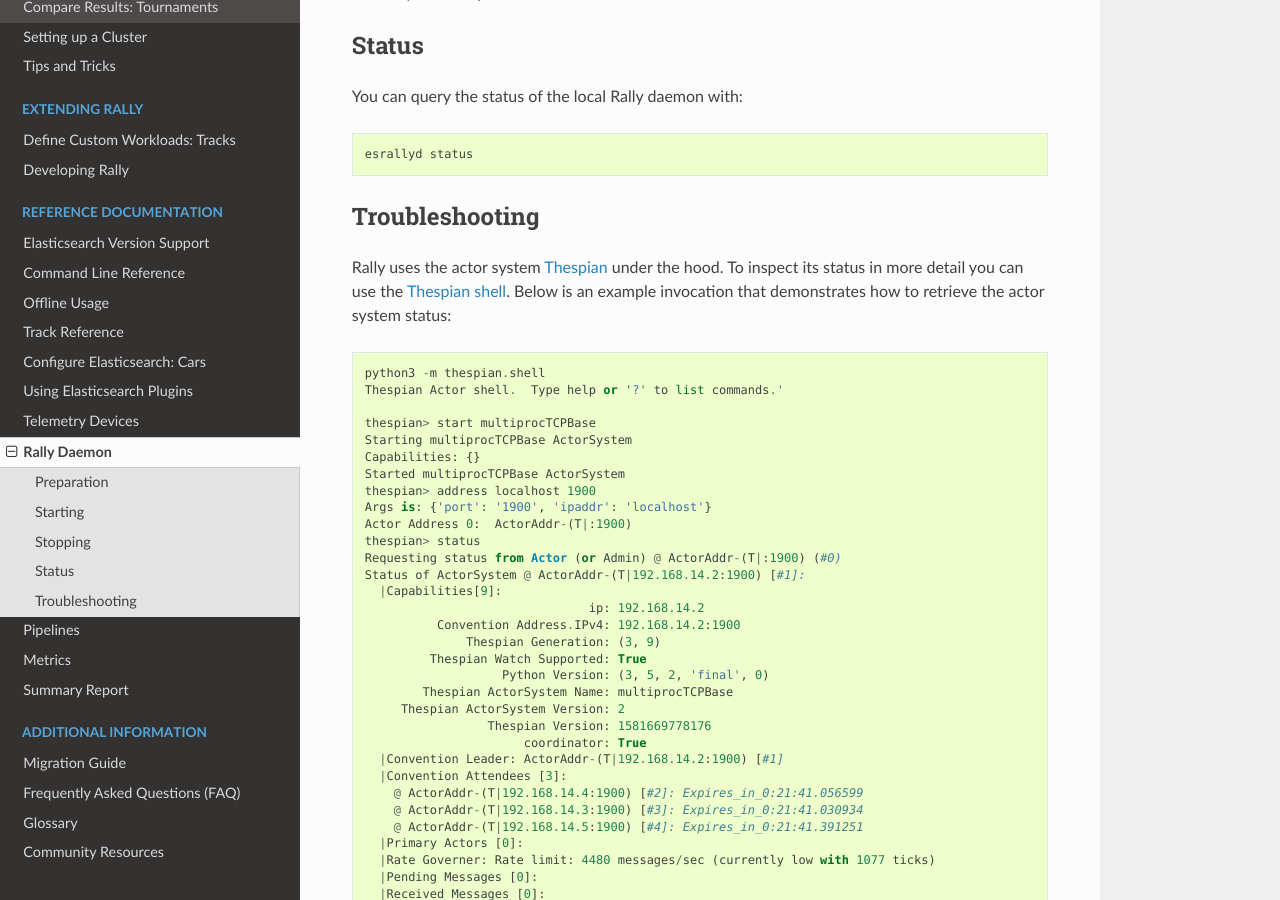
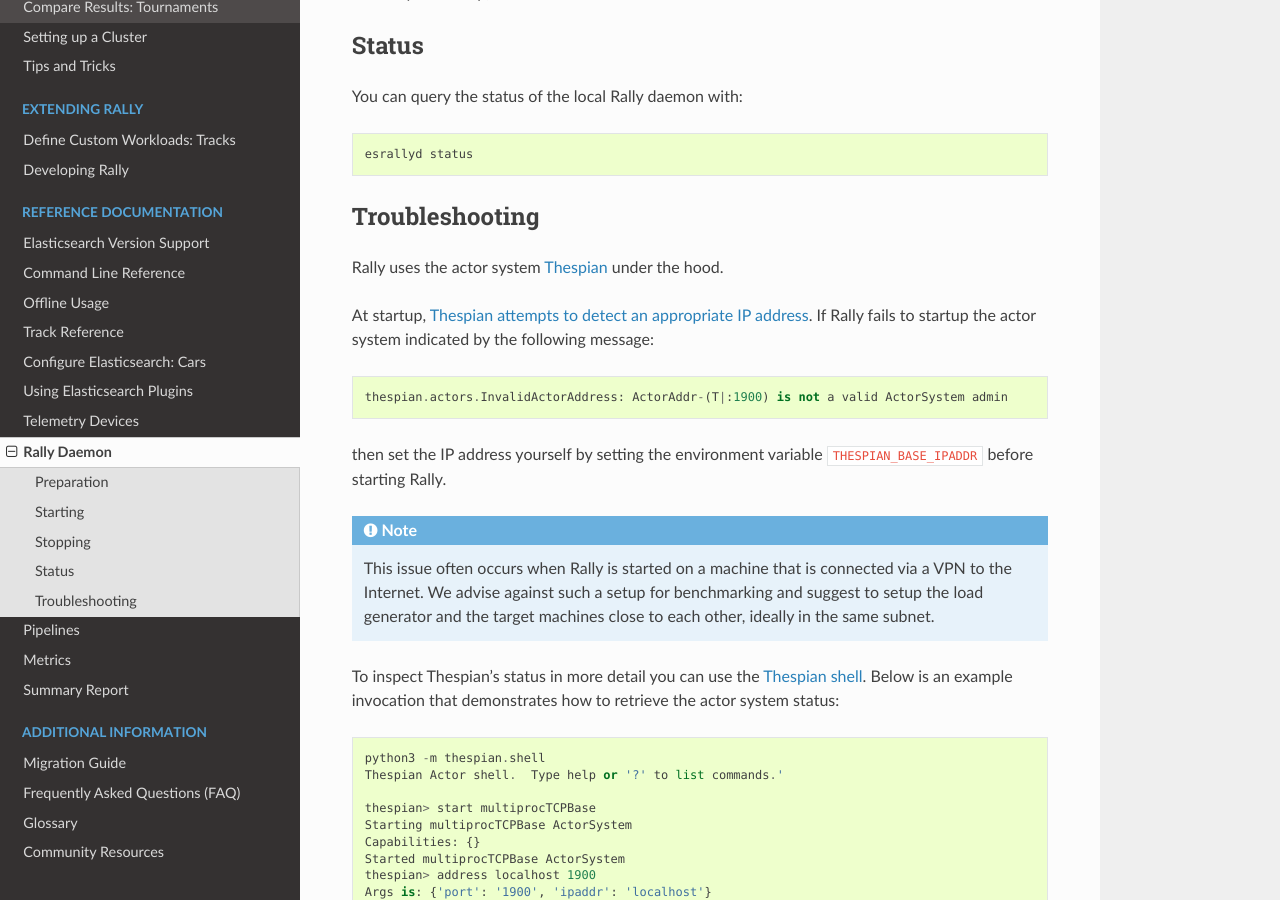
Before and after one commit to elastic/rally, a Sphinx documentation site: the page built from docs/rally_daemon.rst, in a window 1280 px wide and 900 px high, scrolled down 1660 px. Built offline with Sphinx 7.4.7 and the Read the Docs theme 2.0.0, drawn with Linux system fonts in a browser that asks for light colours.

Commit message:
Add network troubleshooting tips
With this commit we improve the documentation on network issues with the
Rally daemon and also add a warning to avoid benchmarking via a VPN.

```diff
--- a/docs/rally_daemon.rst
+++ b/docs/rally_daemon.rst
@@ -55,7 +55,20 @@
 Troubleshooting
 ---------------
 
-Rally uses the actor system `Thespian <https://github.com/kquick/Thespian>`_ under the hood. To inspect its status in more detail you can use the `Thespian shell <https://thespianpy.com/doc/in_depth.html#hH-058d8939-b973-4270-975b-3afd9c607176>`_. Below is an example invocation that demonstrates how to retrieve the actor system status::
+Rally uses the actor system `Thespian <https://github.com/kquick/Thespian>`_ under the hood.
+
+At startup, `Thespian attempts to detect an appropriate IP address <https://thespianpy.com/doc/using#hH-9d33a877-b4f0-4012-9510-442d81b0837c>`_. If Rally fails to startup the actor system indicated by the following message::
+
+    thespian.actors.InvalidActorAddress: ActorAddr-(T|:1900) is not a valid ActorSystem admin
+
+then set the IP address yourself by setting the environment variable ``THESPIAN_BASE_IPADDR`` before starting Rally.
+
+.. note::
+
+   This issue often occurs when Rally is started on a machine that is connected via a VPN to the Internet. We advise against such a setup for benchmarking and suggest to setup the load generator and the target machines close to each other, ideally in the same subnet.
+
+
+To inspect Thespian's status in more detail you can use the `Thespian shell <https://thespianpy.com/doc/in_depth.html#hH-058d8939-b973-4270-975b-3afd9c607176>`_. Below is an example invocation that demonstrates how to retrieve the actor system status::
 
     python3 -m thespian.shell
     Thespian Actor shell.  Type help or '?' to list commands.'
```
